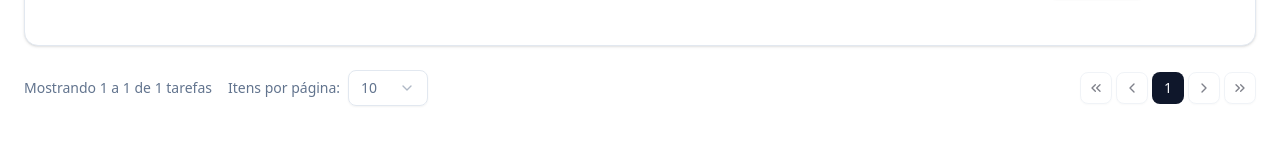
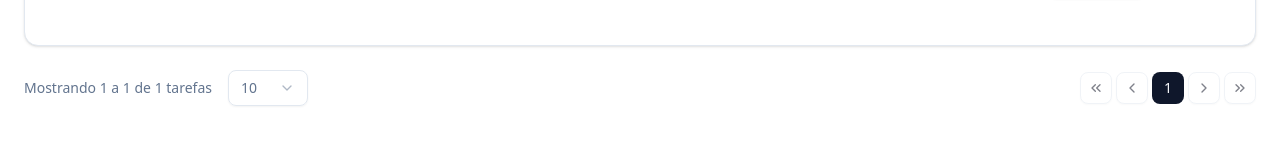
Before and after one commit to thiagogaia/autroxx, a Next.js app: page / in a window 1280 px wide. Both pictures are taken after typing "Sample" into the empty fields and a click on the button "Adicionar". Shown: the part 373-518 px from the top of the page. Built offline with nearby package versions, Linux system fonts and the light colour scheme.

Commit message:
corrige reponsividade na paginação

```diff
--- a/src/components/Pagination.tsx
+++ b/src/components/Pagination.tsx
@@ -76,16 +76,16 @@ export function Pagination({ className }: PaginationProps) {
   const endItem = Math.min(currentPage * pagination.limit, totalTasks);
 
   return (
-    <div className={`flex items-center justify-between ${className}`}>
+    <div className={`flex items-center flex-col md:flex-row gap-2 md:gap-0 justify-between ${className}`}>
       {/* Informações da paginação */}
       <div className="flex items-center gap-4 text-sm text-muted-foreground">
-        <span>
+        <span className="hidden md:block">
           Mostrando {startItem} a {endItem} de {totalTasks} tarefas
         </span>
 
         {/* Seletor de itens por página */}
         <div className="flex items-center gap-2">
-          <span>Itens por página:</span>
+          {/* <span>Itens por página:</span> */}
           <Select value={pagination.limit.toString()} onValueChange={handleLimitChange}>
             <SelectTrigger className="w-20">
               <SelectValue />
```
